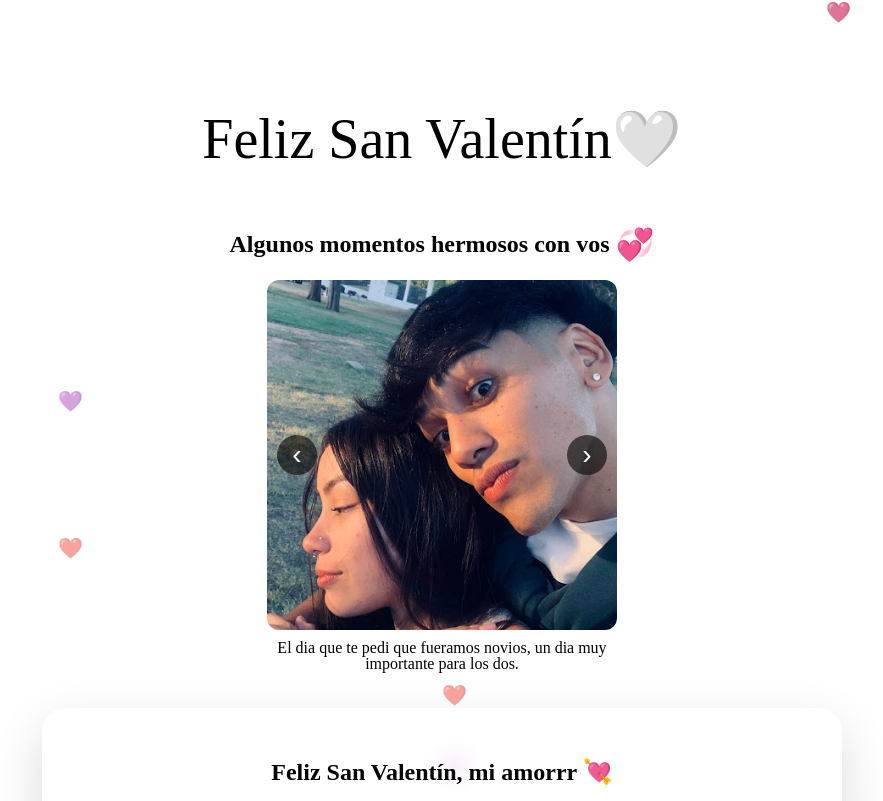
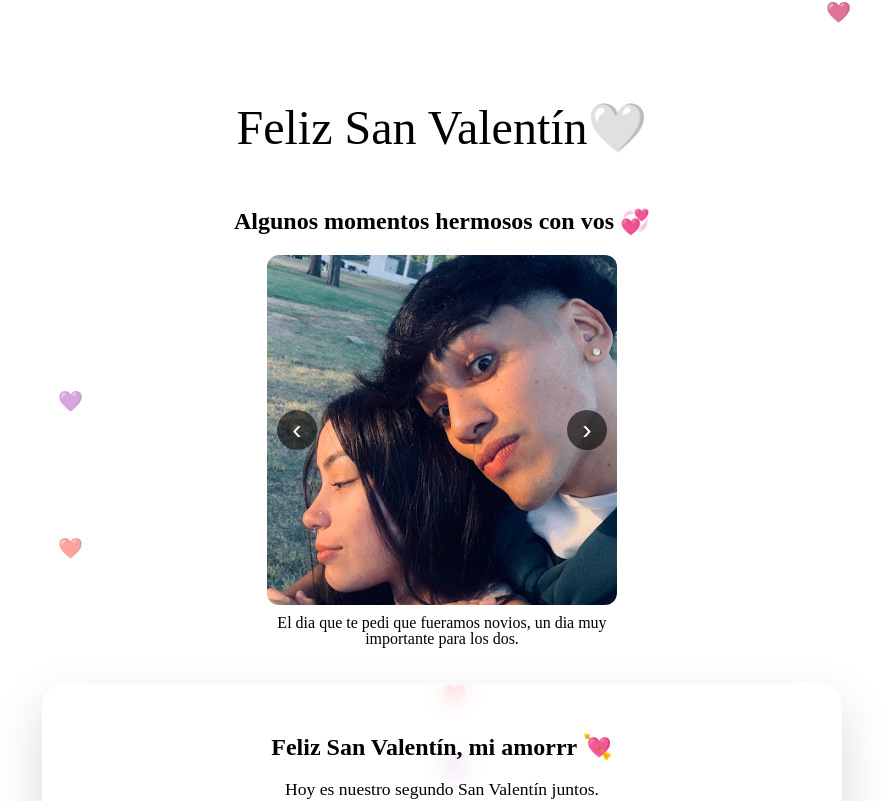
Before and after one commit to barrosomatias990/san-valentin, a React (Vite) app: page / in a window 1280 px wide. Shown: the top 801 px of the page, without its empty margins (198-1081 px from the left). Built offline with nearby package versions, Linux system fonts and the light colour scheme.

Commit message:
Cambio de tamaño

```diff
--- a/src/index.css
+++ b/src/index.css
@@ -8,8 +8,8 @@
 }
 
 h1 {
-  font-size: 3.5rem;
-  font-weight: 300;
+  font-size: 3rem;
+  font-weight: 250;
   text-align: center;
   white-space: nowrap;
 }
@@ -175,7 +175,7 @@ p {
 }
 
 .fade-subtitle .emoji {
-  font-size: 1.3em;
+  font-size: 1em;
   line-height: 1;
   display: inline-block;
 }
```
